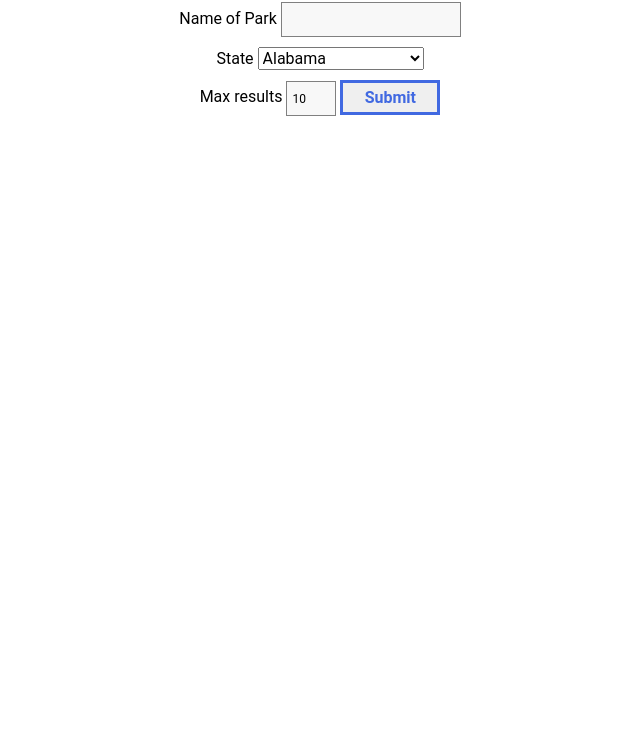
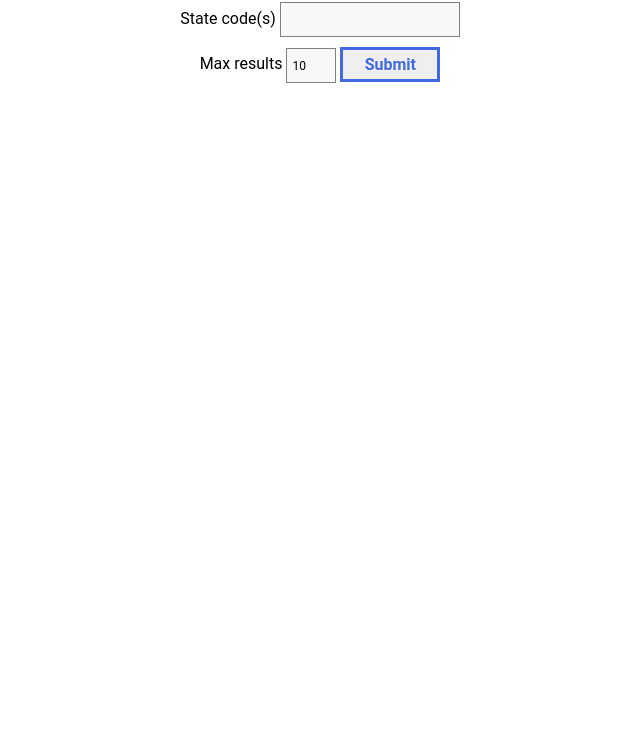
Before and after one commit to nick-nack-attack/national-park-finder, a plain HTML site: page index.html in a window 1280 px wide. Shown: the part 65-800 px from the top of the page, without its empty margins (320-960 px from the left). Drawn offline with nearby package versions, Linux system fonts and the light colour scheme.

Commit message:
made it so user can submit state codes

```diff
--- a/index.html
+++ b/index.html
@@ -15,62 +15,8 @@
     </header>
     <main>
         <form>
-            <label for="search-term">Name of Park</label>
+            <label for="search-term">State code(s)</label>
             <input type="text" name="search-term" id="js-search-term" required><br>
-            <label for="state-select">State</label>
-            <select id="state-select">
-                <option value="AL">Alabama</option>
-                <option value="AK">Alaska</option>
-                <option value="AZ">Arizona</option>
-                <option value="AR">Arkansas</option>
-                <option value="CA">California</option>
-                <option value="CO">Colorado</option>
-                <option value="CT">Connecticut</option>
-                <option value="DE">Delaware</option>
-                <option value="DC">District Of Columbia</option>
-                <option value="FL">Florida</option>
-                <option value="GA">Georgia</option>
-                <option value="HI">Hawaii</option>
-                <option value="ID">Idaho</option>
-                <option value="IL">Illinois</option>
-                <option value="IN">Indiana</option>
-                <option value="IA">Iowa</option>
-                <option value="KS">Kansas</option>
-                <option value="KY">Kentucky</option>
-                <option value="LA">Louisiana</option>
-                <option value="ME">Maine</option>
-                <option value="MD">Maryland</option>
-                <option value="MA">Massachusetts</option>
-                <option value="MI">Michigan</option>
-                <option value="MN">Minnesota</option>
-                <option value="MS">Mississippi</option>
-                <option value="MO">Missouri</option>
-                <option value="MT">Montana</option>
-                <option value="NE">Nebraska</option>
-                <option value="NV">Nevada</option>
-                <option value="NH">New Hampshire</option>
-                <option value="NJ">New Jersey</option>
-                <option value="NM">New Mexico</option>
-                <option value="NY">New York</option>
-                <option value="NC">North Carolina</option>
-                <option value="ND">North Dakota</option>
-                <option value="OH">Ohio</option>
-                <option value="OK">Oklahoma</option>
-                <option value="OR">Oregon</option>
-                <option value="PA">Pennsylvania</option>
-                <option value="RI">Rhode Island</option>
-                <option value="SC">South Carolina</option>
-                <option value="SD">South Dakota</option>
-                <option value="TN">Tennessee</option>
-                <option value="TX">Texas</option>
-                <option value="UT">Utah</option>
-                <option value="VT">Vermont</option>
-                <option value="VA">Virginia</option>
-                <option value="WA">Washington</option>
-                <option value="WV">West Virginia</option>
-                <option value="WI">Wisconsin</option>
-                <option value="WY">Wyoming</option>
-            </select><br>
             <label for="max-results">Max results</label>
             <input type="number" name="max-results" id="js-max-results" value="10" required>
             <input type="submit" value="Submit">
--- a/index.js
+++ b/index.js
@@ -39,31 +39,29 @@ function displayResults(responseJson) {
 
     for (let i = 0; i < responseJson.data.length; i++) {
 
-        getAddress(responseJson.data[i].latLong).then(address => {
-            $('#js-results-list').append(`
+        $('#js-results-list').append(`
                 <li>
                     <h3>${responseJson.data[i].fullName}</h3>
                     <p class="js-location">${responseJson.data[i].states}</p>
-                    <p class="js-address">${address}</p>
                     <p>${responseJson.data[i].description}</p>
                     <a href="${responseJson.data[i].url}">Learn more</a>
                 </li>
             `)
-        })
-    };
+        }
+
     $('#results').removeClass('hidden');
 }
 
 function formatQueryParams(params) {
     const queryItems = Object.keys(params).map(key => `${encodeURIComponent(key)}=${encodeURIComponent(params[key])}`);
+    console.log(`formatQueryParams: ${queryItems}`)
     return queryItems.join('&')
 }
 
-function getParks(query, state, maxResults) {
+function getParks(submittedStates, submittedMaxResults) {
     const params = {
-        q: query,
-        limit: maxResults,
-        stateCode: state,
+        stateCode: submittedStates,
+        limit: submittedMaxResults,
         api_key: apiKey
     };
     //
@@ -88,11 +86,9 @@ function getParks(query, state, maxResults) {
 function watchForm() {
     $('form').submit(event => {
         event.preventDefault();
-        const submittedParkName = $('#js-search-term').val();
+        const submittedStates = $('#js-search-term').val();
         const submittedMaxResults = $('#js-max-results').val();
-        const submittedState = $('#state-select').val();
-        console.log(submittedState);
-        getParks(submittedParkName, submittedState, submittedMaxResults);
+        getParks(submittedStates, submittedMaxResults);
     })
 }
 
```
